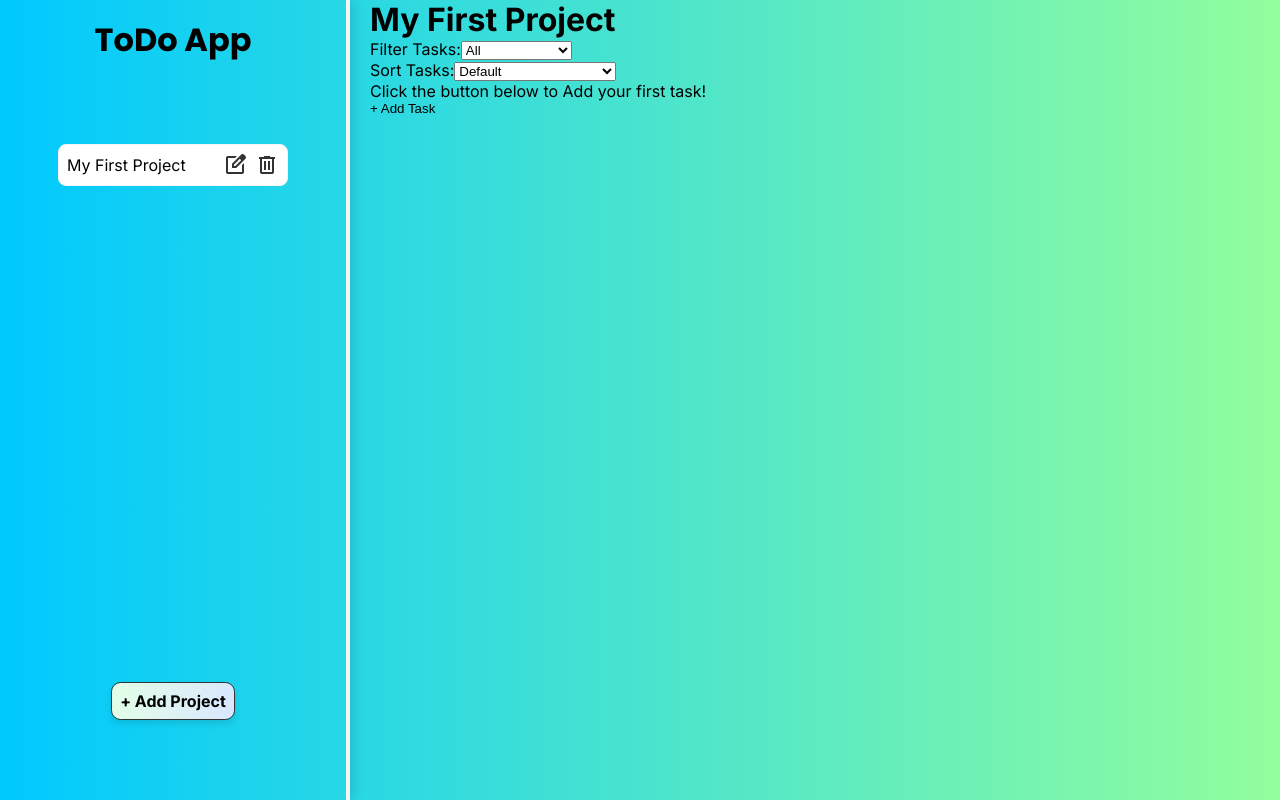
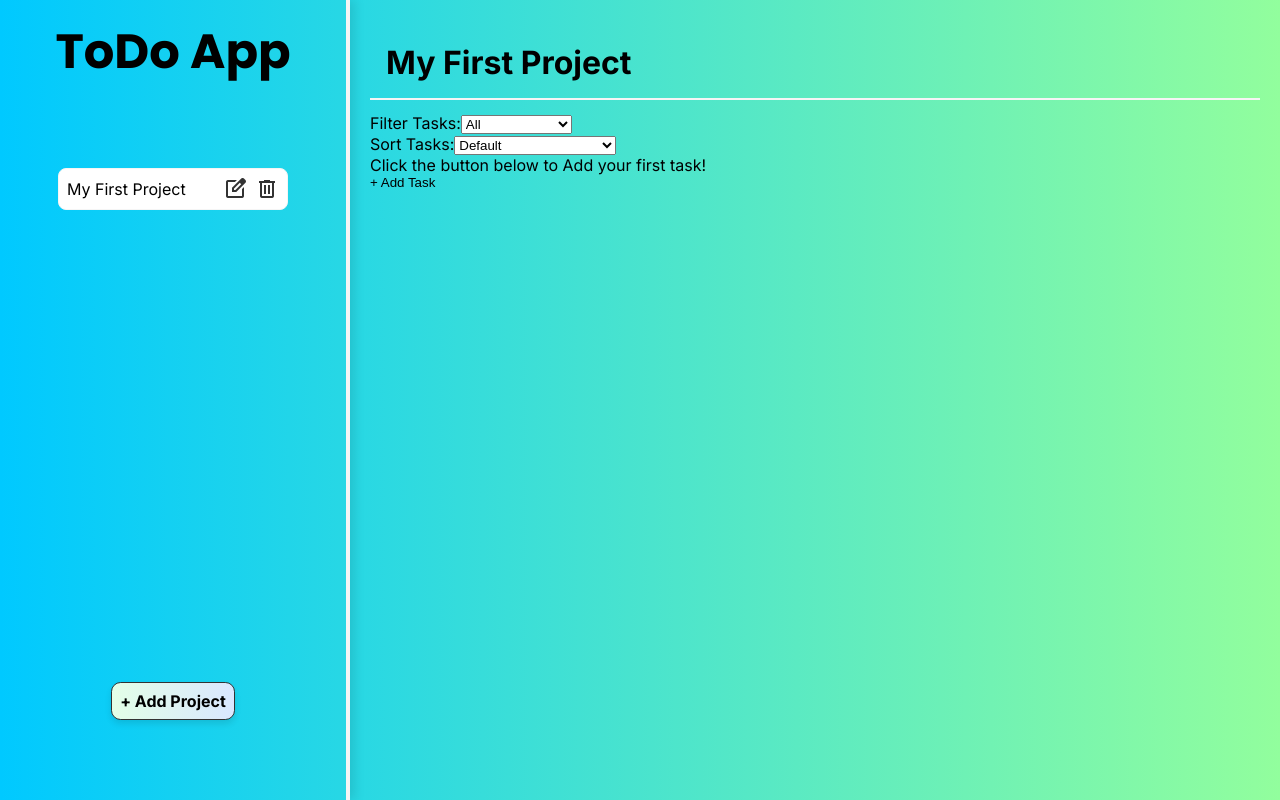
Before and after one commit to OguzhanKadakal/todo-app, a website built with webpack: page src/index.html in a window 1280 px wide. Built offline with nearby package versions, Linux system fonts and the light colour scheme.

Commit message:
Refactor project title header and enhance styling: change header element from h1 to h2, adjust font size, and implement grid layout for main container

```diff
--- a/src/modules/domLogic.js
+++ b/src/modules/domLogic.js
@@ -102,7 +102,7 @@ export function renderTaskHeader() {
   const mainContainerHeader = document.querySelector(".main-container-header");
   mainContainerHeader.innerHTML= "";
   const projectTitle = createElement(
-    "h1",
+    "h2",
     { id: "project-title" },
     appState.selectedProject?.title || "Create a New Project to Start!"
   );
--- a/src/styles.css
+++ b/src/styles.css
@@ -63,6 +63,7 @@ img {
     margin-top: 1rem;
     align-self: center;
     font-family: 'Poppins', sans-serif;
+    font-size: 3rem;
 }
 
 #project-container {
@@ -148,3 +149,28 @@ img {
     color: var(--edit-icon-color);
     transition: color 0.3s ease-in-out;
 }
+
+/* Main*/
+
+.main-container {
+    display: grid;
+    grid-template-rows: 100px 1fr;
+    grid-template-columns: auto;
+    margin-right: 20px;
+}
+
+.main-container-header {
+    border-bottom: 2px solid var(--border-color);
+    padding: 1rem;
+    display: flex;
+}
+
+#project-title {
+    font-family: 'Inter', sans-serif;
+    font-size: 2rem;
+    align-self: self-end;
+}
+
+.main-container-body {
+    margin-top: 0.8rem;
+}
```
